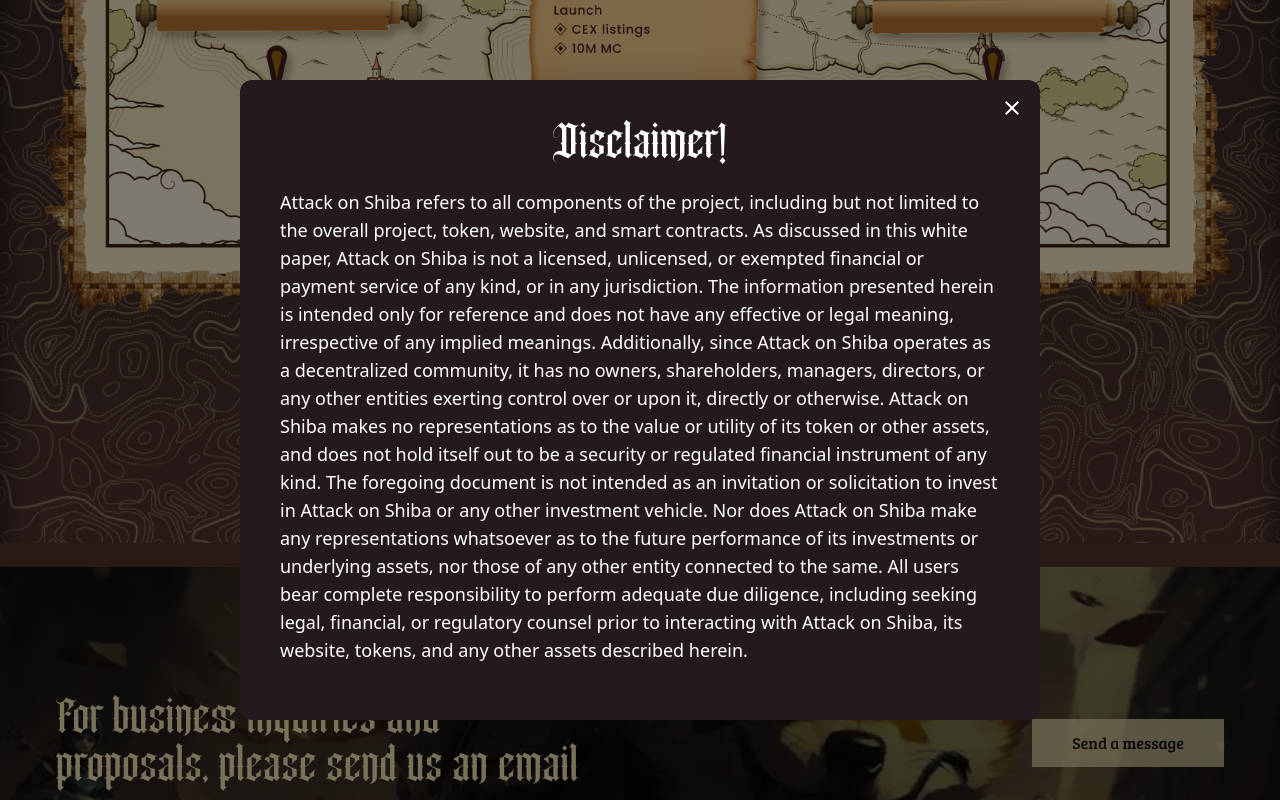
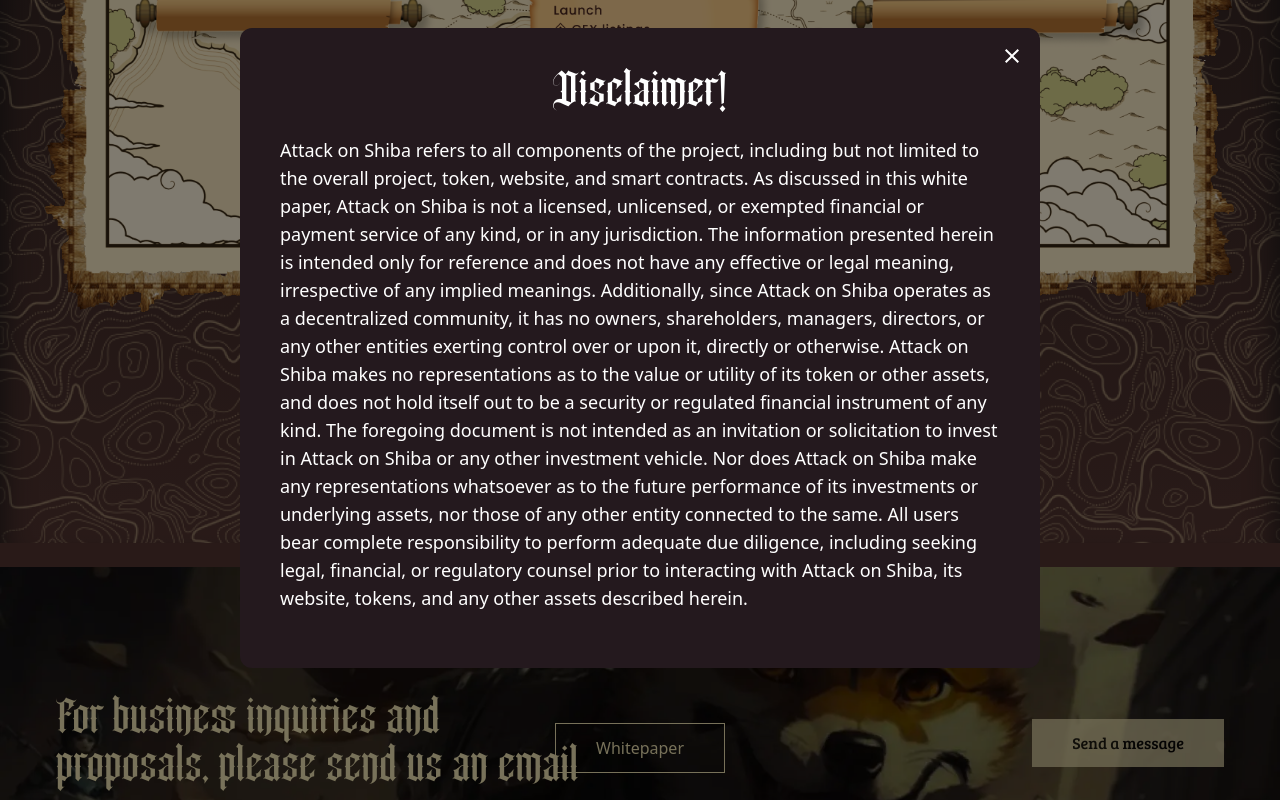
Before and after one commit to KoichiDevs/attackonshiba, a React (Vite) app: page / in a window 1280 px wide. Both pictures are taken after a click on the element "Disclaimer". Shown: the part 3277-4077 px from the top of the page. Built offline with nearby package versions, Linux system fonts and the light colour scheme; a web font is replaced by a local one.

Commit message:
Update Roadmap.jsx

```diff
--- a/src/components/Roadmap.jsx
+++ b/src/components/Roadmap.jsx
@@ -87,7 +87,11 @@ const Roadmap = () => {
 				<MdOutlineClose className='absolute top-4 right-4  text-2xl cursor-pointer' onClick={close} />
 				<p className="font-poppins max-w-[45rem] mt-5 md:text-lg text-sm">Attack on Shiba refers to all components of the project, including but not limited to the overall project, token, website, and smart contracts. As discussed in this white paper, Attack on Shiba is not a licensed, unlicensed, or exempted financial or payment service of any kind, or in any jurisdiction. The information presented herein is intended only for reference and does not have any effective or legal meaning, irrespective of any implied meanings. Additionally, since Attack on Shiba operates as a decentralized community, it has no owners, shareholders, managers, directors, or any other entities exerting control over or upon it, directly or otherwise. Attack on Shiba makes no representations as to the value or utility of its token or other assets, and does not hold itself out to be a security or regulated financial instrument of any kind. The foregoing document is not intended as an invitation or solicitation to invest in Attack on Shiba or any other investment vehicle. Nor does Attack on Shiba make any representations whatsoever as to the future performance of its investments or underlying assets, nor those of any other entity connected to the same. All users bear complete responsibility to perform adequate due diligence, including seeking legal, financial, or regulatory counsel prior to interacting with Attack on Shiba, its website, tokens, and any other assets described herein.</p>
 
+
 			</motion.div>
+			<div className='w-fit h-auto px-10 py-3 cursor-pointer text-main bg-none border-[1px] border-main hover:bg-main hover:text-button transition-all ease-in-out duration-300'>
+                                    <a href="https://attackonshiba/atos-whitepaper.pdf" target="_blank">Whitepaper</a>
+                                </div>
 		</motion.div>
 	)
 
```
